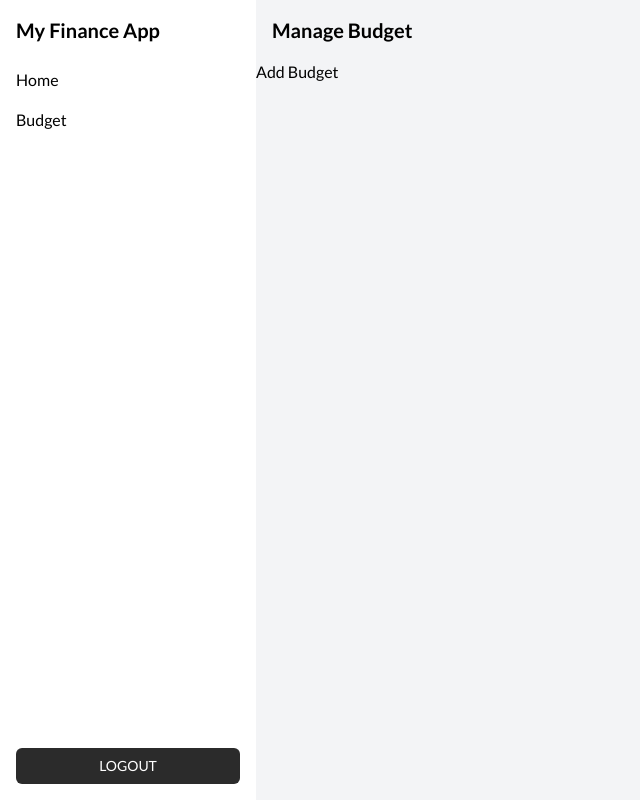
After one commit to dcLouisDan/myExpenseBudgetApp, a Django app: page /budgets in a window 1280 px wide. The commit adds this page. Shown: the whole page, without its empty margins (0-640 px from the left). Run offline with Django 5.2, Linux system fonts and the light colour scheme; the visitor is signed in with stand-in values (Sample User, id 1).

Commit message:
Create base views for all models. Add routes for Budget views.

```diff
--- /dev/null
+++ b/finance/templates/budget/list.html
@@ -0,0 +1,10 @@
+{% extends 'layouts/authenticated_layout.html' %}
+
+{% block title %}Manage Budget{% endblock %}
+
+{% block content %}
+<h1 class="p-4 font-bold text-xl">Manage Budget</h1>
+<div>
+    <a href="/budgets/create">Add Budget</a>
+</div>
+{% endblock %}
--- a/finance/templates/layouts/authenticated_layout.html
+++ b/finance/templates/layouts/authenticated_layout.html
@@ -7,6 +7,7 @@
     <nav class="flex-1">
         <ul>
              {% include "components/nav_item.html" with url="/" label="Home" %}
+            {% include "components/nav_item.html" with url="/budgets" label="Budget" %}
         </ul>
     </nav>
     <form method="post" action="logout/" class="px-4">
--- a/finance/urls.py
+++ b/finance/urls.py
@@ -4,5 +4,12 @@ from . import views
 urlpatterns = [
     path("", views.index, name="index"),
     path("", include("django.contrib.auth.urls")),
-    path("/login", views.login_view, name="login"),
+    path("login", views.login_view, name="login"),
+
+    # Budget
+    path("budgets", views.BudgetListView.as_view(), name="budgets"),
+    path("budgets/<int:pk>", views.BudgetDetailView.as_view(), name="budget-detail"),
+    path("budgets/create", views.BudgetCreateView.as_view(), name="budget-create"),
+    path("budgets/<int:pk>/update", views.BudgetUpdateView.as_view(), name="budget-update"),
+    path("budgets/<int:pk>/delete", views.BudgetDeleteView.as_view(), name="budget-delete"),
 ]
--- a/finance/views.py
+++ b/finance/views.py
@@ -1,12 +1,12 @@
 from django.shortcuts import render, redirect
-from . import forms
 from django.contrib.auth.decorators import login_required
 from django.contrib.auth import authenticate, login
+from django.contrib.auth.mixins import LoginRequiredMixin
+from django.views.generic import ListView, CreateView, UpdateView, DeleteView, DetailView
 
-# Create your views here.
-@login_required(login_url='login')
-def index(request):
-    return render(request, "home.html")
+from . import forms
+from .models import Expense, Category, Budget
+
 
 def login_view(request):
     if request.method == "POST":
@@ -26,3 +26,65 @@ def login_view(request):
         'form': form,
     }
     return render(request, "registration/login.html", context)
+
+
+@login_required(login_url='login')
+def index(request):
+    return render(request, "home.html")
+
+
+class BudgetListView(LoginRequiredMixin, ListView):
+    model = Budget
+    template_name = "budget/list.html"
+    context_object_name = "budgets"
+
+
+class BudgetDetailView(LoginRequiredMixin, DetailView):
+    model = Budget
+
+
+class BudgetCreateView(LoginRequiredMixin, CreateView):
+    model = Budget
+    fields = [
+        'name',
+        'total_amount',
+        'start_date',
+        'end_date',
+    ]
+    success_url = '/'
+
+
+class BudgetUpdateView(LoginRequiredMixin, UpdateView):
+    model = Budget
+
+
+class BudgetDeleteView(LoginRequiredMixin, DeleteView):
+    model = Budget
+
+
+class CategoryListView(LoginRequiredMixin, ListView):
+    model = Category
+
+
+class CategoryDetailView(LoginRequiredMixin, DetailView):
+    model = Category
+
+
+class ExpenseListView(LoginRequiredMixin, ListView):
+    model = Expense
+
+
+class ExpenseDetailView(LoginRequiredMixin, DetailView):
+    model = Expense
+
+
+class ExpenseCreateView(LoginRequiredMixin, CreateView):
+    model = Expense
+
+
+class ExpenseUpdateView(LoginRequiredMixin, UpdateView):
+    model = Expense
+
+
+class ExpenseDeleteView(LoginRequiredMixin, DeleteView):
+    model = Expense
```
Also changed, not shown: finance/models.py (+21 -2 lines), finance/migrations/0001_initial.py (added).
